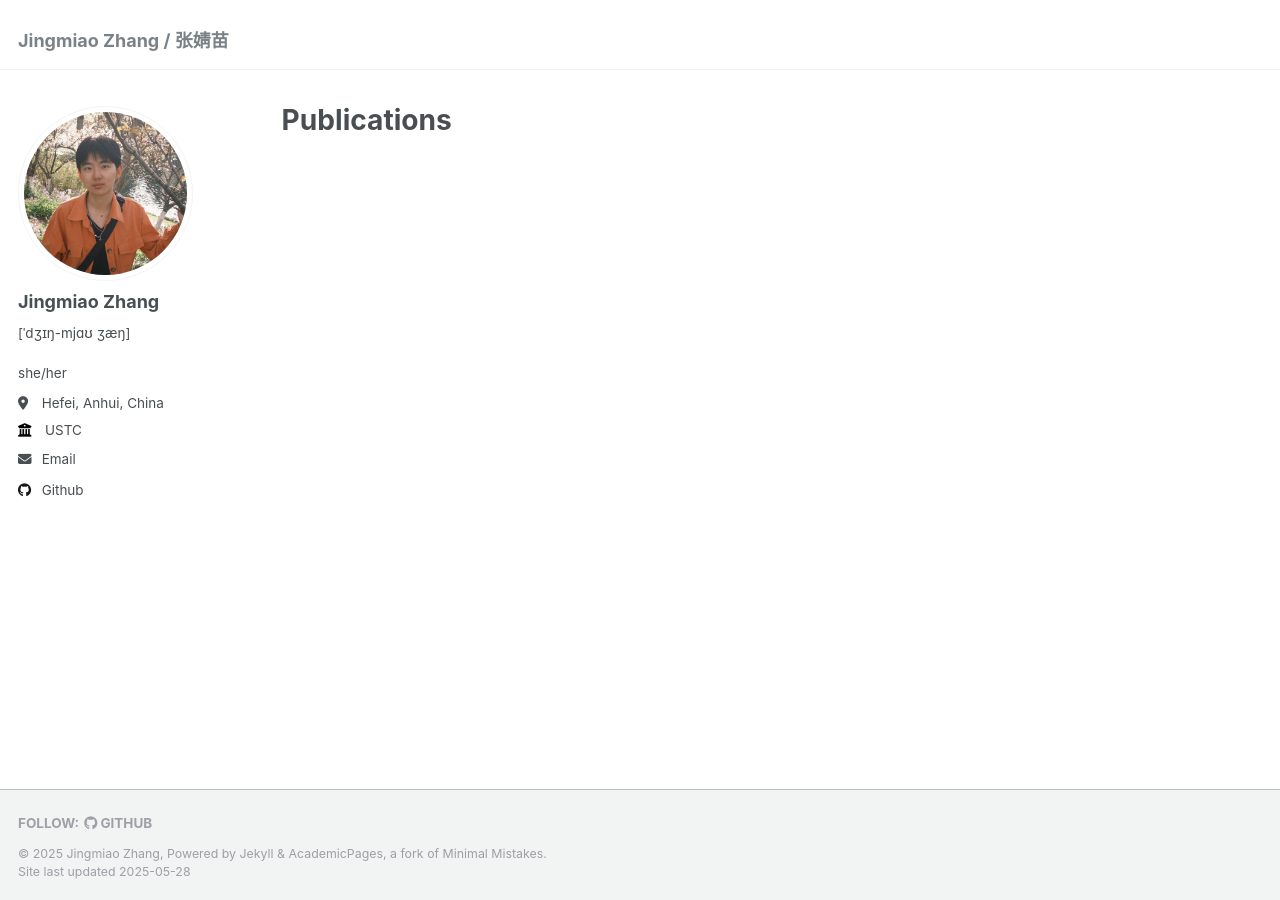
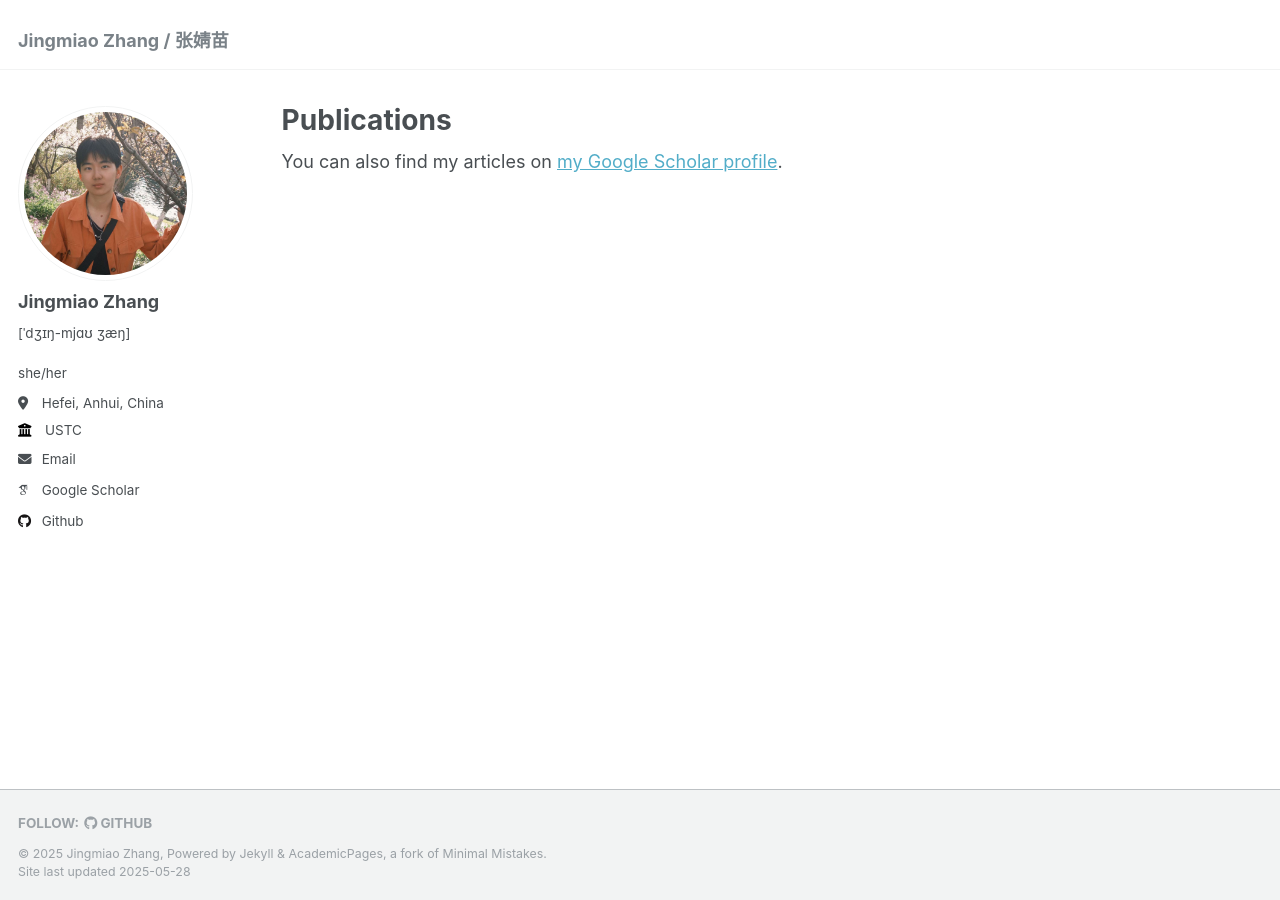
Before and after one commit to Glycineeeee/glycineeeee.github.io, a Jekyll site: the page built from _pages/publications.html, in a window 1280 px wide. Built offline with Jekyll 4.4.1, drawn with Linux system fonts in a browser that asks for light colours; some web fonts are replaced; some of the changed lines change nothing that is shown.

Commit message:
Update _config.yml

```diff
--- a/_config.yml
+++ b/_config.yml
@@ -31,7 +31,7 @@ author:
 
   # Academic websites
   arxiv            : # URL - Update with the correct link to your profile
-  googlescholar    : # "https://scholar.google.com/citations?user=PS_CX0AAAAAJ"
+  googlescholar    : "https://scholar.google.com/citations?user=FLCKwfIAAAAJ"
   impactstory      : # URL
   orcid            : # "http://orcid.org/yourorcidurl"
   semantic         : # URL
```
